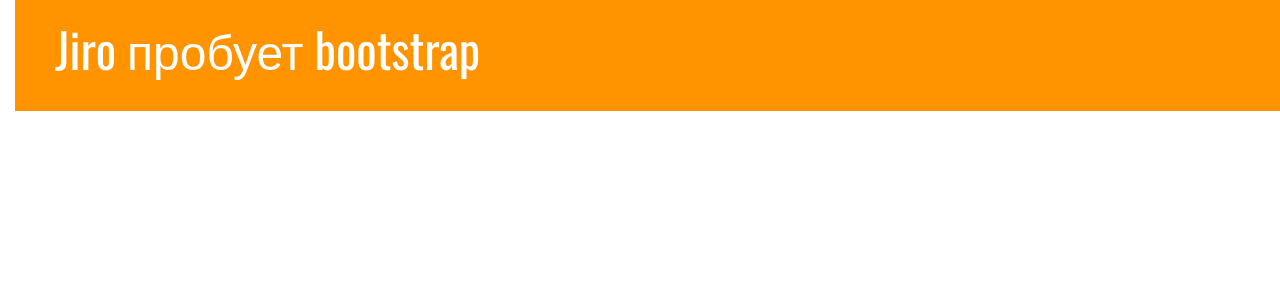
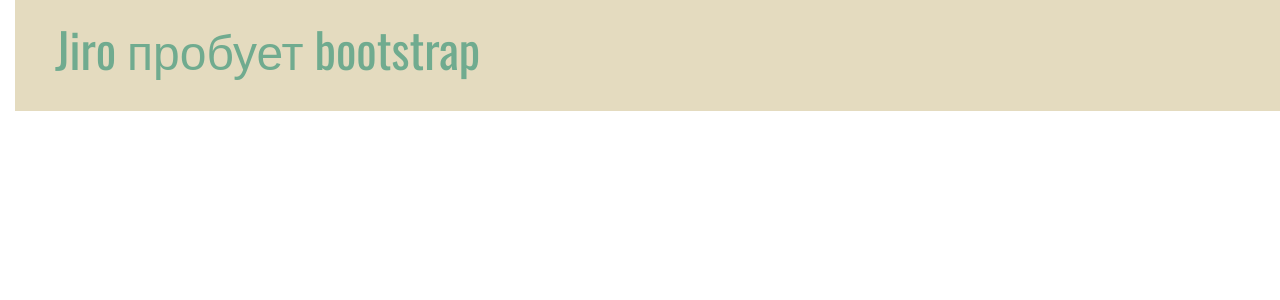
Before and after one commit to jirotakeo/my-first-blog, a Django app: page / in a window 1280 px wide. Shown: the top 300 px of the page. Run offline with Django 3.2, Linux system fonts and the light colour scheme; data that the repository does not hold is empty; some libraries are stand-ins or nearby versions.

Commit message:
Правка CSS

```diff
--- a/blog/static/css/blog.css
+++ b/blog/static/css/blog.css
@@ -1,5 +1,5 @@
 h1 a {
-    color: #84BED1;
+    color: #E4DBBF;
     font-family: 'Oswald', sans-serif;
 }
 
@@ -8,13 +8,13 @@
 }
 
 .page-header {
-    background-color: #ff9400;
+    background-color: #E4DBBF;
     margin-top: 0;
     padding: 20px 20px 20px 40px;
 }
 
 .page-header h1, .page-header h1 a, .page-header h1 a:visited, .page-header h1 a:active {
-    color: #ffffff;
+    color: #70AB8F;
     font-size: 36pt;
     text-decoration: none;
 }
@@ -28,7 +28,7 @@
 }
 
 .date {
-    color: #828282;
+    color: #DC5B21;
 }
 
 .save {
@@ -40,7 +40,7 @@
 }
 
 .top-menu, .top-menu:hover, .top-menu:visited {
-    color: #ffffff;
+    color: #70AB8F;
     float: right;
     font-size: 26pt;
     margin-right: 20px;
```
